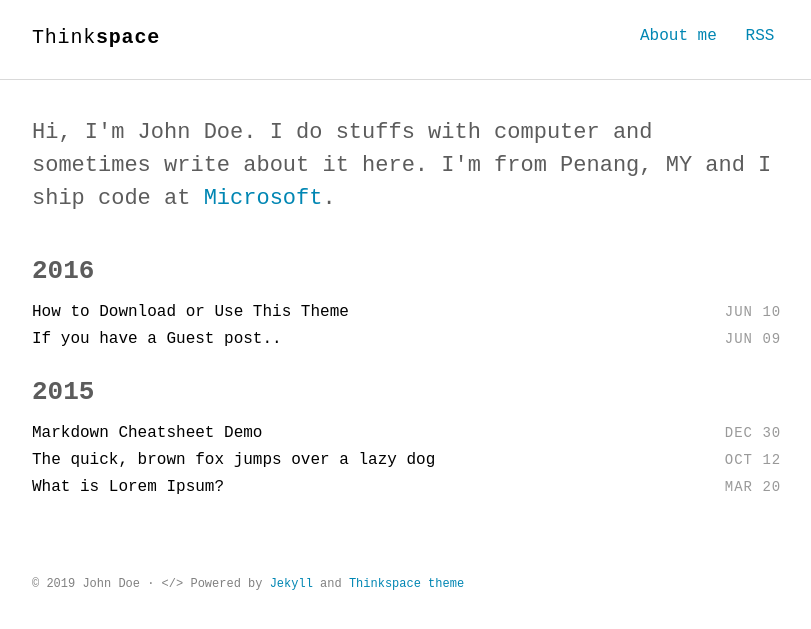
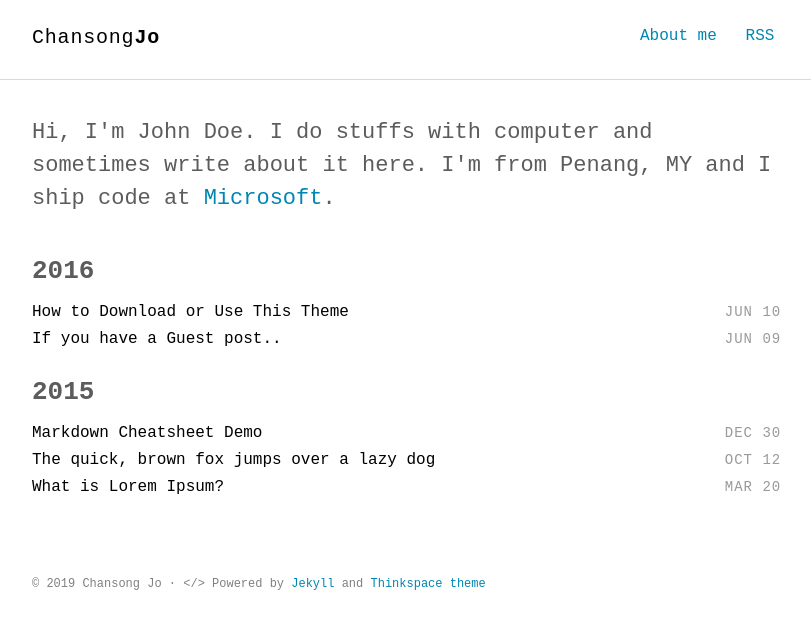
Before and after one commit to ChansongJo/ChansongJo.github.io, a Jekyll site: the page built from index.html, in a window 1280 px wide. Shown: the top 629 px of the page, without its empty margins (232-1043 px from the left). Built offline with Jekyll 4.4.1, drawn with Linux system fonts in a browser that asks for light colours; some web fonts are replaced.

Commit message:
Update _config.yml
initialize config

```diff
--- a/_config.yml
+++ b/_config.yml
@@ -1,9 +1,9 @@
 # Site settings
-title_left    : "Think"
-title_right   : "space" # default: ""
-description   : "Minimalist Jekyll theme for technical writing blog."
-keywords      : "Jekyll, theme, free, download, SEO, blog, web, minimalist, thinkspace"
-url           : https://heiswayi.github.io/thinkspace # site url
+title_left    : "Chansong"
+title_right   : "Jo" # default: ""
+description   : "testing on"
+keywords      : "linguistics, nlp, ml, rl, chansongjo, sogang, blog, minimalist, psycholinguistics, python"
+url           : https://chansongjo.github.io # site url
 baseurl       : "" # apply repo name like "/myproject" if used under gh-pages branch, else (under master branch) just leave empty/blank
 cover         : "" # image uri like logo/cover image for site seo
 
@@ -28,7 +28,7 @@ sass:
 
 # Author settings
 author:
-  name     : "John Doe"
+  name     : "Chansong Jo"
 
 plugins:
   - jekyll-sitemap
```
